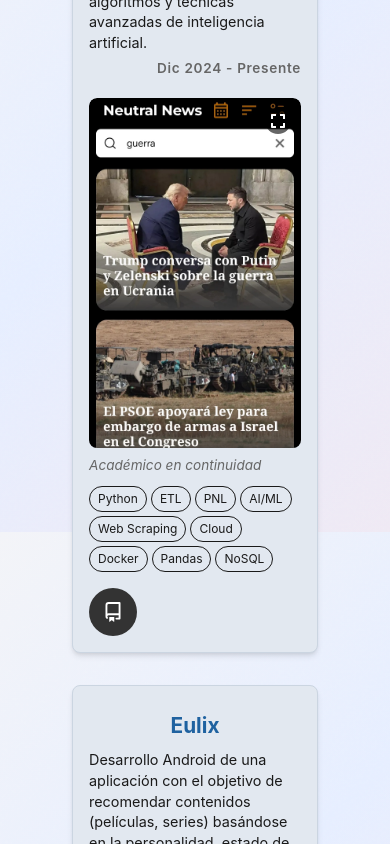
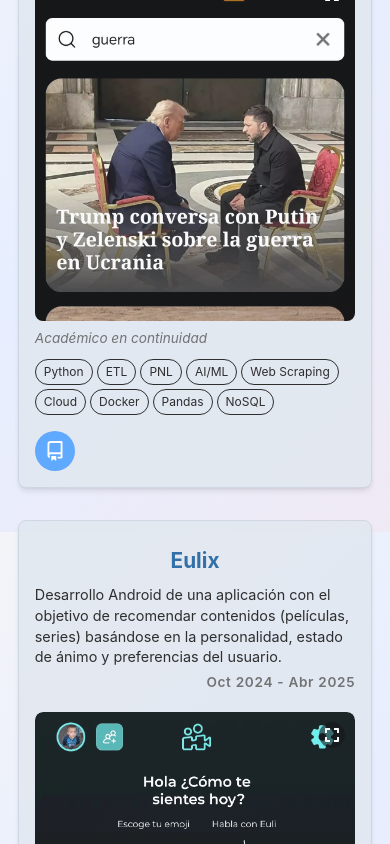
Before and after one commit to EzequielGaribotto/portfolio-ezequielgaribotto, a Next.js app: page / in a window 390 px wide. Shown: the part 1156-2000 px from the top of the page. Built offline with nearby package versions, Linux system fonts and the light colour scheme.

Commit message:
feat: style adjustments

```diff
--- a/src/app/globals.css
+++ b/src/app/globals.css
@@ -278,12 +278,23 @@
 }
 
 .social-icon {
+  width: 40px;
+  height: 40px;
   display: flex;
   align-items: center;
   justify-content: center;
-  width: 3rem;
-  height: 3rem;
-  border-radius: 50%;
+  transition: all 0.4s ease;
+}
+
+.social-icon svg,
+.social-icon > * {
+  transition: color 0.4s ease, transform 0.4s ease;
+}
+
+.social-icon:hover svg,
+.social-icon:hover > * {
+  color: var(--primary);
+  transform: scale(1.1);
 }
 
 .social-icon.github {
@@ -410,7 +421,7 @@
   height: auto;
   position: relative;
   overflow: visible;
-  /* No default transition */
+  transition: transform 0.4s ease, box-shadow 0.4s ease, border-color 0.4s ease, opacity 0.4s ease;
 }
 
 .project-title {
@@ -471,7 +482,6 @@
   border-color: var(--primary);
   transform: scale(1.02);
   box-shadow: 0 8px 16px rgba(0, 0, 0, 0.2);
-  transition: transform 0.2s ease, box-shadow 0.2s ease, border-color 0.2s ease; /* Only transition on hover */
 }
 
 /* Project card image expansion styles */
--- a/src/app/page.tsx
+++ b/src/app/page.tsx
@@ -7,7 +7,11 @@
 
 export default function Home() {
   return (
-    <div className="centered-container" style={{ width: '100%', maxWidth: '100%' }}>
+    <div className="centered-container" style={{
+      width: '100%',
+      maxWidth: '100%',
+      padding: window.innerWidth <= 768 ? '0.5rem 0' : '2rem' // Reduced from 1rem to 0.5rem
+    }}>
       <ProfileSection />
       <ProjectsSection />
       <ExperienceSection />
--- a/src/app/translations/en.ts
+++ b/src/app/translations/en.ts
@@ -30,7 +30,7 @@
     closeImage: "Close image"
   },
   footer: {
-    disclaimer: "© 2025 Ezequiel Garibotto. All rights reserved.",
+    disclaimer: "© 2025 Ezequiel Garibotto.",
     githubLink: "GitHub repo"
   },
   aboutMe: {
--- a/src/app/translations/es.ts
+++ b/src/app/translations/es.ts
@@ -30,7 +30,7 @@
     closeImage: "Cerrar imagen"
   },
   footer: {
-    disclaimer: "© 2025 Ezequiel Garibotto. Todos los derechos reservados.",
+    disclaimer: "© 2025 Ezequiel Garibotto.",
     githubLink: "GitHub repo"
   },
   aboutMe: {
--- a/src/components/button/ClickableButton.tsx
+++ b/src/components/button/ClickableButton.tsx
@@ -13,14 +13,14 @@
   tooltipText,
   tooltipKey,
 }: ClickableButtonProps) {
-  const { t } = useTranslation();
+  const { t } = useTranslation(); // Add theme to extract current theme
 
   const button = (
     <a
       href={href}
       target="_blank"
       rel="noopener noreferrer"
-      className={`p-2 rounded-full ${className}`}
+      className={`p-2 rounded-full transition-all duration-400 ${className}`}
       onClick={(e) => {
         e.stopPropagation();
         if (onClick) onClick(e);
--- a/src/components/section/Section.module.css
+++ b/src/components/section/Section.module.css
@@ -55,10 +55,12 @@
 @media (max-width: 768px) {
   .section {
     padding: 3rem 0;
+    width: 95%; /* Match header width (95% of viewport) */
   }
 
-  .container {
-    padding: 0 1.5rem;
+  .container, .fullWidthContainer {
+    padding: 0 0.75rem; /* Reduced from 1rem */
+    width: 100%;
   }
 
   .title {
@@ -69,3 +71,15 @@
     font-size: 1rem;
   }
 }
+
+/* Extra small screens */
+@media (max-width: 480px) {
+  .section {
+    padding: 2rem 0;
+    width: 95%; /* Ensure consistent width */
+  }
+
+  .container, .fullWidthContainer {
+    padding: 0 0.5rem; /* Further reduced padding */
+  }
+}
--- a/src/components/section/experience/ExperienceSection.module.css
+++ b/src/components/section/experience/ExperienceSection.module.css
@@ -84,7 +84,8 @@
 .experienceItem {
   padding: 2rem;
   border-radius: 12px;
-  background-color: rgba(255, 255, 255, 0.05);
+  background-color: var(--secondary); /* Match project card background */
+  opacity: 0.9; /* Add transparency */
   box-shadow: 0 4px 10px rgba(0, 0, 0, 0.15);
   transition: none;
 }
@@ -92,7 +93,8 @@
 .experienceItem:hover {
   transform: translateY(-5px);
   box-shadow: 0 6px 15px rgba(0, 0, 0, 0.2);
-  transition: transform 0.2s ease, box-shadow 0.2s ease; /* Only transition on hover */
+  opacity: 1; /* Full opacity on hover */
+  transition: transform 0.2s ease, box-shadow 0.2s ease, opacity 0.2s ease; /* Added opacity to transition */
 }
 
 .experienceHeader {
@@ -182,7 +184,7 @@
 
 @media (max-width: 768px) {
   .experienceCard {
-    padding: 1.5rem;
+    padding: 1rem; /* Reduced from 1.25rem */
   }
 
   .role {
@@ -200,7 +202,9 @@
   }
 
   .experienceItem {
-    padding: 1.5rem;
+    padding: 1rem; /* Reduced from 1.25rem */
+    width: 100%;
+    margin: 0 auto;
   }
 
   .metaInfo {
@@ -214,3 +218,19 @@
     align-items: flex-start;
   }
 }
+
+@media (max-width: 480px) {
+  .experienceItem {
+    padding: 0.75rem; /* Reduced from 1rem */
+    border-radius: 8px;
+  }
+
+  .technologies {
+    margin-top: 0.75rem;
+  }
+
+  .tech {
+    padding: 0.2rem 0.5rem;
+    font-size: 0.75rem;
+  }
+}
--- a/src/components/section/projects/ProjectsSection.module.css
+++ b/src/components/section/projects/ProjectsSection.module.css
@@ -44,11 +44,24 @@
   box-sizing: border-box;
 }
 
+@media (max-width: 768px) {
+  .projectsSection {
+    padding: 0 0.5rem; /* Reduced from 0.75rem */
+    width: 95%; /* Match header width */
+  }
+}
+
 @media (max-width: 639px) {
+  .projectsSection {
+    padding: 0 0.5rem; /* Consistent with other sections */
+    width: 95%; /* Match header width */
+  }
+
   .masonryItem {
     width: 100%;
-    max-width: 500px;
+    max-width: 100%;
     margin-left: auto;
     margin-right: auto;
+    padding: 0;
   }
 }
--- a/src/components/section/projects/card/ProjectCard.tsx
+++ b/src/components/section/projects/card/ProjectCard.tsx
@@ -1,6 +1,6 @@
 "use client";
 
-import { FaExpand, FaCompress, FaTrophy, FaGooglePlay, FaGamepad } from "../../../../utils/icons";
+import { FaExpand, FaCompress, FaTrophy, FaGooglePlay } from "../../../../utils/icons";
 import { useState, useRef, useEffect } from "react";
 import { useTranslation } from "../../../../context/TranslationContext";
 import { Project } from "../../../../models/Project";
@@ -12,7 +12,7 @@
 }
 
 export default function ProjectCard({ project }: ProjectCardProps) {
-  const { t } = useTranslation();
+  const { t, theme } = useTranslation(); // Add theme destructuring here
   const fallbackImage = "/images/projects/fallback.webp";
   const [isExpanded, setIsExpanded] = useState(false);
   const cardRef = useRef<HTMLDivElement>(null);
@@ -73,6 +73,23 @@
       <div
         ref={cardRef}
         className="project-card bg-secondary text-foreground border border-secondary-hover rounded-lg shadow-md p-4 hover:shadow-lg"
+        style={{
+          opacity: 0.9,
+          transition: "opacity 0.4s ease, transform 0.4s ease, box-shadow 0.4s ease, border-color 0.4s ease",
+          transform: "scale(1.0)"
+        }}
+        onMouseOver={(e) => {
+          e.currentTarget.style.opacity = "1";
+          e.currentTarget.style.transform = "scale(1.02)";
+          e.currentTarget.style.boxShadow = "0 8px 16px rgba(0, 0, 0, 0.2)";
+          e.currentTarget.style.borderColor = "var(--primary)";
+        }}
+        onMouseOut={(e) => {
+          e.currentTarget.style.opacity = "0.9";
+          e.currentTarget.style.transform = "scale(1.0)";
+          e.currentTarget.style.boxShadow = "";
+          e.currentTarget.style.borderColor = "";
+        }}
       >
         <div onClick={handleTextClick}>
           <h3 className="project-title text-lg font-bold" style={{ color: 'var(--project-title)' }}>
@@ -134,41 +151,38 @@
           {project.programameLink && (
             <ClickableButton
               href={project.programameLink}
-              className="social-icon github bg-blue-600 text-white hover:bg-blue-500"
+              className={`social-icon ${theme === 'dark' ? 'bg-gray-800 hover:bg-gray-700' : 'bg-blue-400 hover:bg-blue-300'} rounded-full transition-all duration-400`}
               tooltipKey="tooltips.competition"
             >
-              <FaTrophy size={20} />
-            </ClickableButton>
-          )}
-          {project.arcadeLink && (
-            <ClickableButton
-              href={project.arcadeLink}
-              className="social-icon github bg-orange-500 text-white hover:bg-orange-400"
-              tooltipKey="tooltips.playGame"
-            >
-              <FaGamepad size={20} />
+              <FaTrophy
+                size={20}
+                className="text-white hover:text-primary transition-colors duration-400"
+              />
             </ClickableButton>
           )}
           {project.playStoreLink && (
             <ClickableButton
               href={project.playStoreLink}
-              className="social-icon github bg-black text-white hover:bg-gray-800"
+              className={`social-icon ${theme === 'dark' ? 'bg-gray-800 hover:bg-gray-700' : 'bg-blue-400 hover:bg-blue-300'} rounded-full transition-all duration-400`}
               tooltipKey="tooltips.playStore"
             >
-              <FaGooglePlay size={20} />
+              <FaGooglePlay
+                size={20}
+                className="text-white hover:text-primary transition-colors duration-400"
+              />
             </ClickableButton>
           )}
           {project.repoLink && (
             <ClickableButton
               href={project.repoLink}
-              className="social-icon github bg-gray-800 text-white hover:bg-gray-700 flex items-center justify-center hover:scale-110"
+              className={`social-icon ${theme === 'dark' ? 'bg-gray-800 hover:bg-gray-700' : 'bg-blue-400 hover:bg-blue-300'} rounded-full flex items-center justify-center transition-all duration-400`}
               tooltipKey={project.id === "competitive-programming" ? "tooltips.solvedProblems" : "tooltips.sourceCode"}
             >
               <svg
                 xmlns="http://www.w3.org/2000/svg"
                 viewBox="0 0 16 16"
                 fill="currentColor"
-                className="w-5 h-5"
+                className="w-5 h-5 text-white hover:text-primary transition-colors duration-400"
               >
                 <path d="M2 2.5A2.5 2.5 0 0 1 4.5 0h8.75a.75.75 0 0 1 .75.75v12.5a.75.75 0 0 1-.75.75h-2.5a.75.75 0 0 1 0-1.5h1.75v-2h-8a1 1 0 0 0-.714 1.7.75.75 0 1 1-1.072 1.05A2.495 2.495 0 0 1 2 11.5Zm10.5-1h-8a1 1 0 0 0-1 1v6.708A2.486 2.486 0 0 1 4.5 9h8ZM5 12.25a.25.25 0 0 1 .25-.25h3.5a.25.25 0 0 1 .25.25v3.25a.25.25 0 0 1-.4.2l-1.45-1.087a.249.249 0 0 0-.3 0L5.4 15.7a.25.25 0 0 1-.4-.2Z"></path>
               </svg>
--- a/src/components/section/training/TrainingSection.module.css
+++ b/src/components/section/training/TrainingSection.module.css
@@ -7,7 +7,8 @@
 .trainingItem {
   padding: 2rem;
   border-radius: 12px;
-  background-color: rgba(255, 255, 255, 0.05);
+  background-color: var(--secondary); /* Match project card background */
+  opacity: 0.9; /* Add transparency */
   box-shadow: 0 4px 10px rgba(0, 0, 0, 0.15);
   transition: none;
 }
@@ -15,7 +16,8 @@
 .trainingItem:hover {
   transform: translateY(-5px);
   box-shadow: 0 6px 15px rgba(0, 0, 0, 0.2);
-  transition: transform 0.2s ease, box-shadow 0.2s ease; /* Only transition on hover */
+  opacity: 1; /* Full opacity on hover */
+  transition: transform 0.2s ease, box-shadow 0.2s ease, opacity 0.2s ease; /* Added opacity to transition */
 }
 
 .trainingHeader {
@@ -104,7 +106,9 @@
 
 @media (max-width: 768px) {
   .trainingItem {
-    padding: 1.5rem;
+    padding: 1rem; /* Reduced from 1.25rem */
+    width: 100%;
+    margin: 0 auto;
   }
 
   .metaInfo {
@@ -118,3 +122,19 @@
     align-items: flex-start;
   }
 }
+
+@media (max-width: 480px) {
+  .trainingItem {
+    padding: 0.75rem; /* Reduced from 1rem */
+    border-radius: 8px;
+  }
+
+  .technologies {
+    margin-top: 0.75rem;
+  }
+
+  .tech {
+    padding: 0.2rem 0.5rem;
+    font-size: 0.75rem;
+  }
+}
```
